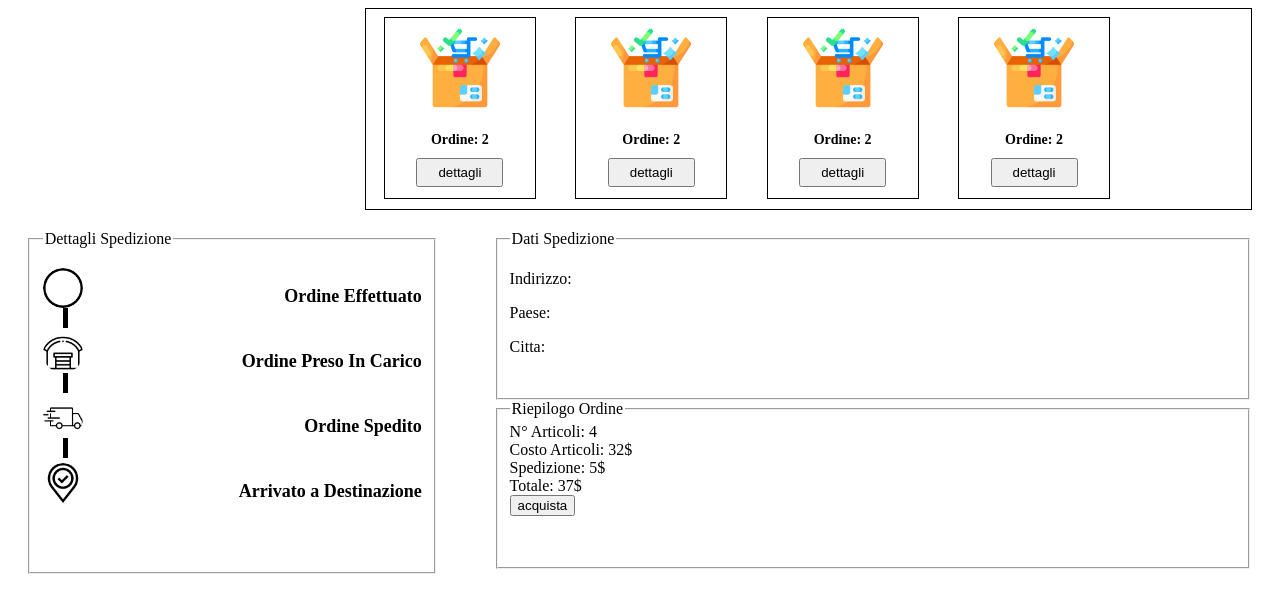
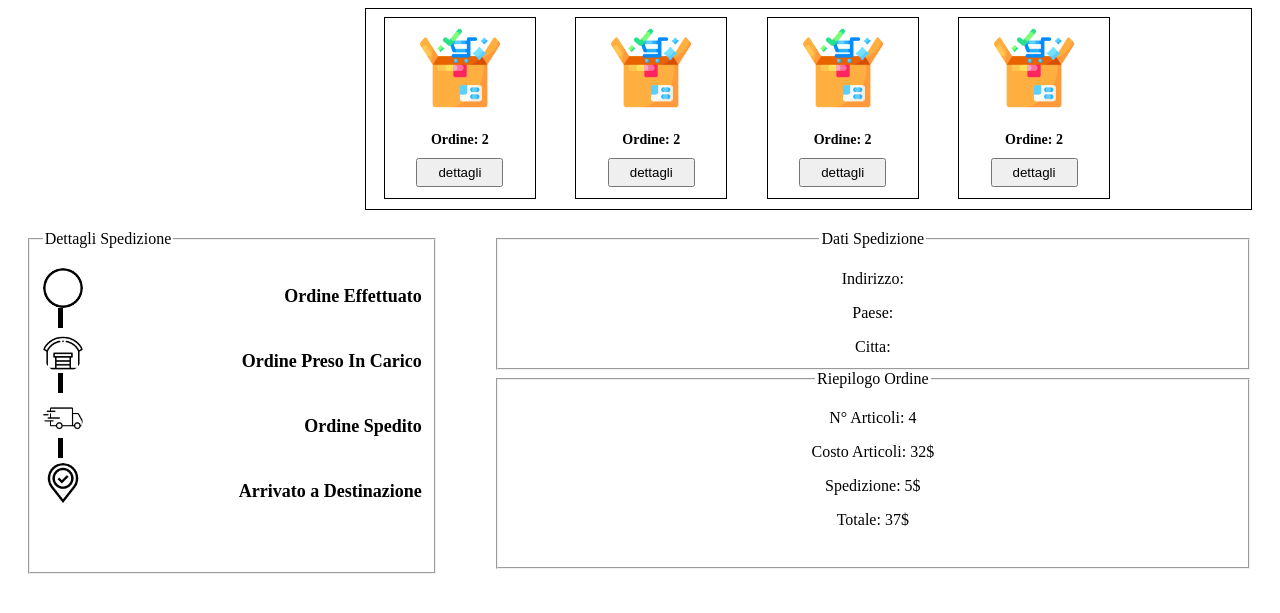
Before and after one commit to EdoardoPuce/webproject, a PHP site: page /template/ordini.php in a window 1280 px wide. Shown: the top 613 px of the page. Run offline with PHP 8.4, Linux system fonts and the light colour scheme.

Commit message:
piccole modifiche

```diff
--- a/css/ordini.css
+++ b/css/ordini.css
@@ -24,7 +24,7 @@
 .line{
     border-left: 5px solid black;
     height: 20px;
-    margin-left: 5.5%;
+    margin-left: 4%;
     margin-bottom: 5px;
 }
 
@@ -45,10 +45,15 @@
     width: 60%;
     margin-right: 20px;
     margin-top: 20px;
+    text-align: center  ;
 }
 
-.dati-spedizione, .riepilogo-ordine{
-    height: 50%;
+.dati-spedizione{
+    height: 40%;
+}
+
+.riepilogo-ordine{
+    height: 60%;
 }
 
 
--- a/template/ordini.php
+++ b/template/ordini.php
@@ -30,32 +30,15 @@
 <section class="dati">
     <fieldset class="dati-spedizione">
         <legend>Dati Spedizione</legend>
-        <div>
-            <p>Indirizzo: </p>
-        </div>
-        <div>
-            <p>Paese: </p>
-        </div>
-        <div>
-            <p>Citta: </p>
-        </div>
+        <p>Indirizzo: </p>
+        <p>Paese: </p>
+        <p>Citta: </p>
     </fieldset>
     <fieldset class="riepilogo-ordine">
         <legend>Riepilogo Ordine</legend>
-        <div>
-            <label for="n-articoli">N° Articoli: 4</label>
-        </div>
-        <div>
-            <label for="articoli">Costo Articoli: 32$</label>
-        </div>
-        <div>
-            <label for="spedizione">Spedizione: 5$</label>
-        </div>
-        <div>
-            <label for="totale">Totale: 37$</label><br/>
-        </div>
-        <div>
-            <input type="button" name="Acquista" value="acquista" />
-        </div>
+        <p>N° Articoli: 4</p>
+        <p>Costo Articoli: 32$</p>
+        <p>Spedizione: 5$</p>
+        <p>Totale: 37$</p>
     </fieldset>
 </section>
```
